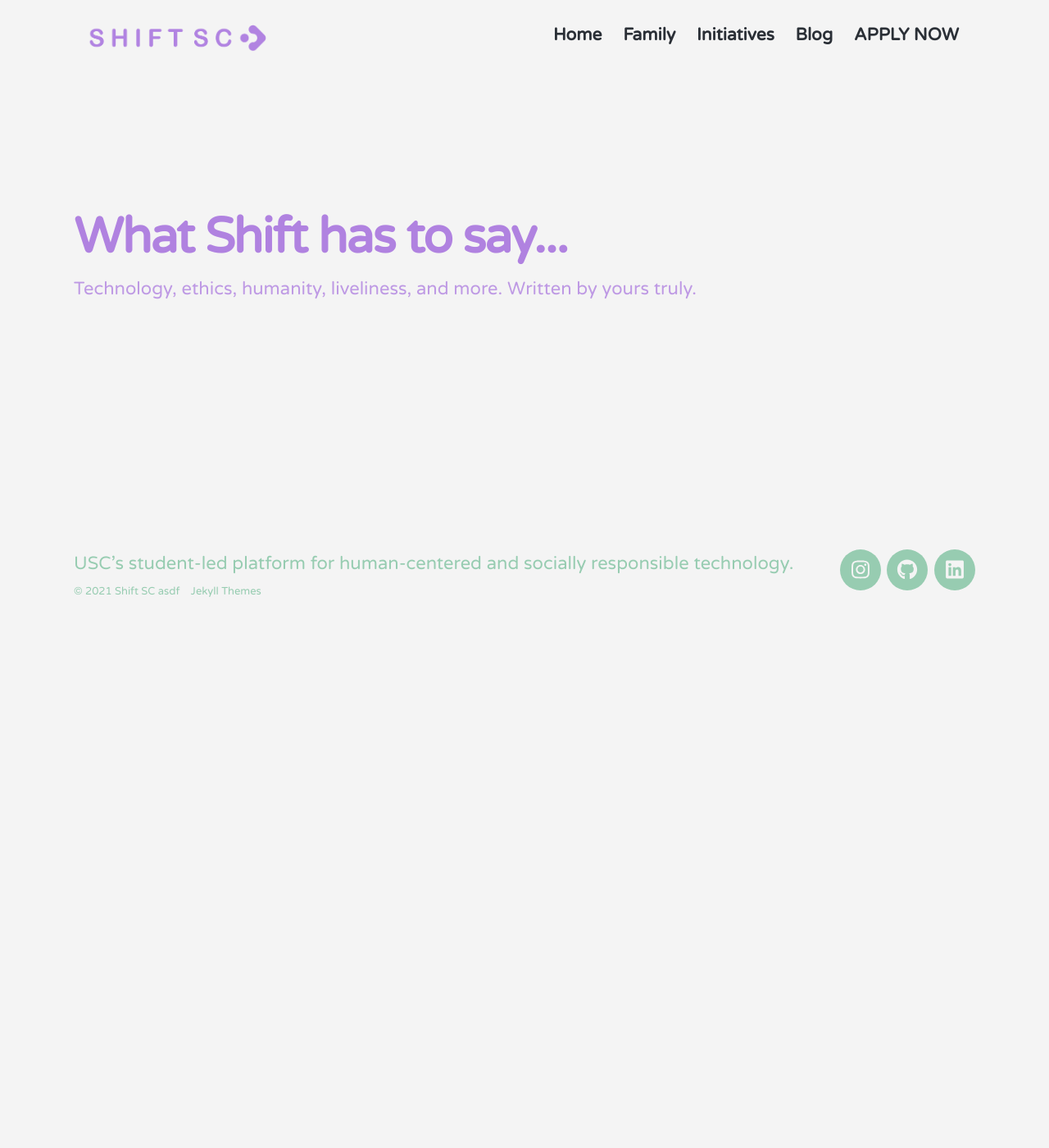
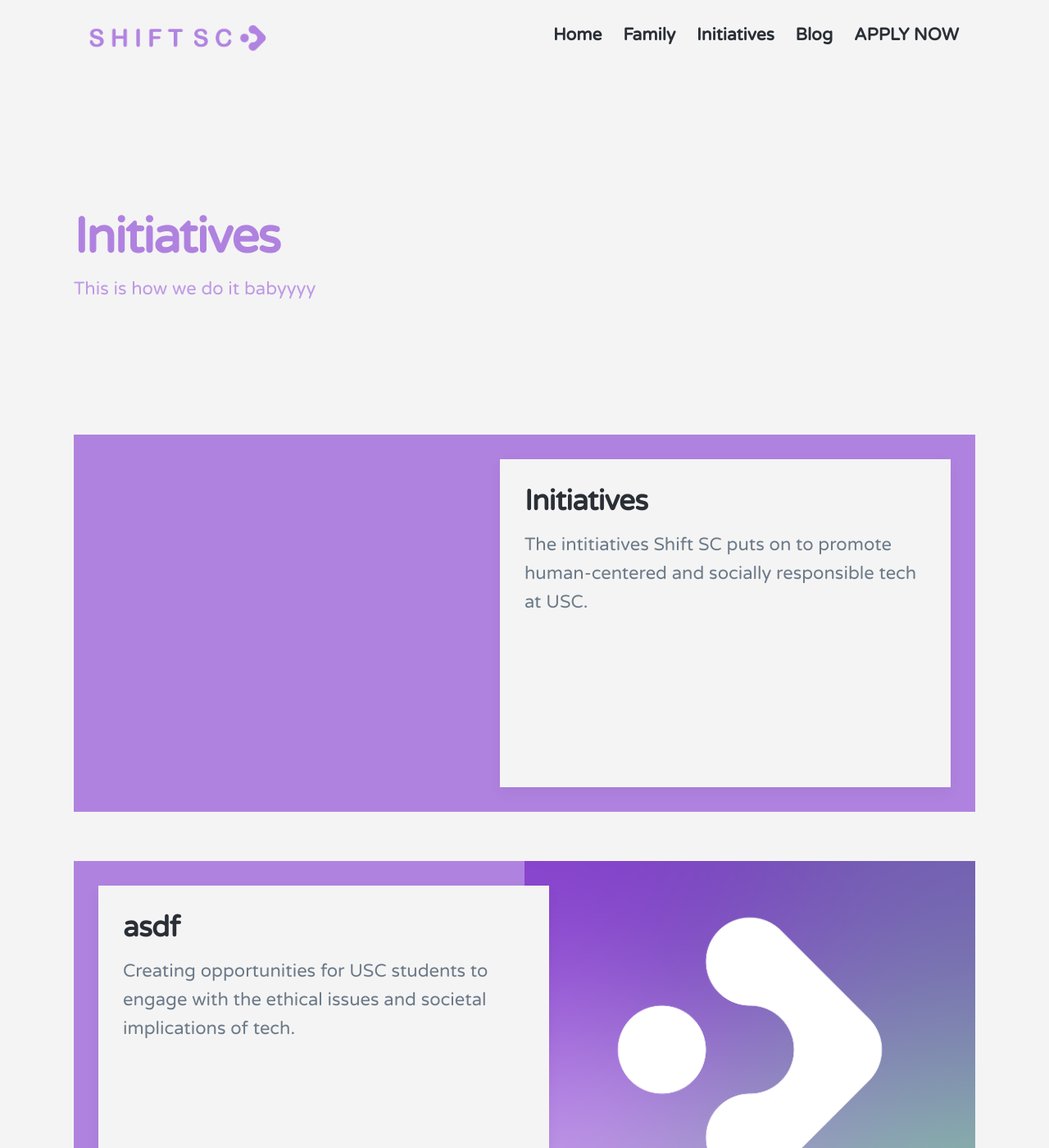
Before and after one commit to shiftsc/shiftsc.github.io, a Jekyll site: the page built from _projects/index.html, in a window 1280 px wide and 1400 px high. Shown: the whole window at 82% size. Built offline with Jekyll 4.4.1, drawn with Linux system fonts in a browser that asks for light colours; nearby versions of some CDN libraries; some of the changed text lies outside the part shown.

Commit message:
smol edits

```diff
--- a/_projects/index.html
+++ b/_projects/index.html
@@ -1,7 +1,7 @@
 ---
 layout: default
-title: Projectzzzz
-description: Technology, ethics, humanity, liveliness, and more.
+title: Initiatives
+description: The intitiatives Shift SC puts on to promote human-centered and socially responsible tech at USC.
 ---
 
 <section class="hero hero--single">
@@ -12,8 +12,8 @@
 
 	<div class="wrap">
 
-		<h1>What Shift has to say...</h1>
-		<p>Technology, ethics, humanity, liveliness, and more. Written by yours truly.</p>
+		<h1>Initiatives</h1>
+		<p>This is how we do it babyyyy</p>
 
 	</div>
 
@@ -23,19 +23,19 @@
 
 	<div class="wrap">
 
-		{% for post in paginator.posts %}
+		{% for project in site.projects reversed %}
 
 		<article class="post">
 
 			<div class="post__image-wrap">
-				<div class="post__image" style="background-image: url({{ post.featured_image | relative_url }})"></div>
+				<div class="post__image" style="background-image: url({{ project.featured_image | relative_url }})"></div>
 			</div>
 
 			<div class="post__content-wrap">
 				<div class="post__content">
-					<h2 class="post__title"><a href="{{ post.url | relative_url }}">{{ post.title }}</a></h2>
-					<p class="post__subtitle">{{ post.subtitle }}</p>
-					<p class="post__description">{{ post.description }}</p>
+					<h2 class="post__title"><a href="{{ project.url | relative_url }}">{{ project.title }}</a></h2>
+					<p class="post__subtitle">{{ project.subtitle }}</p>
+					<p class="post__description">{{ project.description }}</p>
 				</div>
 			</div>
 
@@ -46,22 +46,3 @@
 	</div>
 
 </section>
-
-{% if paginator.total_pages > 1 %}
-
-<section class="pagination">
-
-	<div class="wrap">
-
-		{% if paginator.previous_page %}
-		<a href="{{ paginator.previous_page_path | relative_url }}" class="button pagination__prev"><i class="fa fa-arrow-left" aria-hidden="true"></i> <span>Newer Posts</span></a>
-		{% endif %}
-		{% if paginator.next_page %}
-		<a href="{{ paginator.next_page_path | relative_url }}" class="button pagination__next"><span>Older Posts</span> <i class="fa fa-arrow-right" aria-hidden="true"></i></a>
-		{% endif %}
-
-	</div>
-
-</section>
-
-{% endif %}
--- a/index.html
+++ b/index.html
@@ -25,9 +25,9 @@
 
 	<div class="wrap">
 
-		{% for project in site.projects reversed %}
+		{% for page in site.pages reversed %}
 
-		<article class="post">
+		<article class="page">
 
 			<div class="post__image-wrap">
 				<div class="post__image" style="background-image: url({{ project.featured_image | relative_url }})"></div>
```
